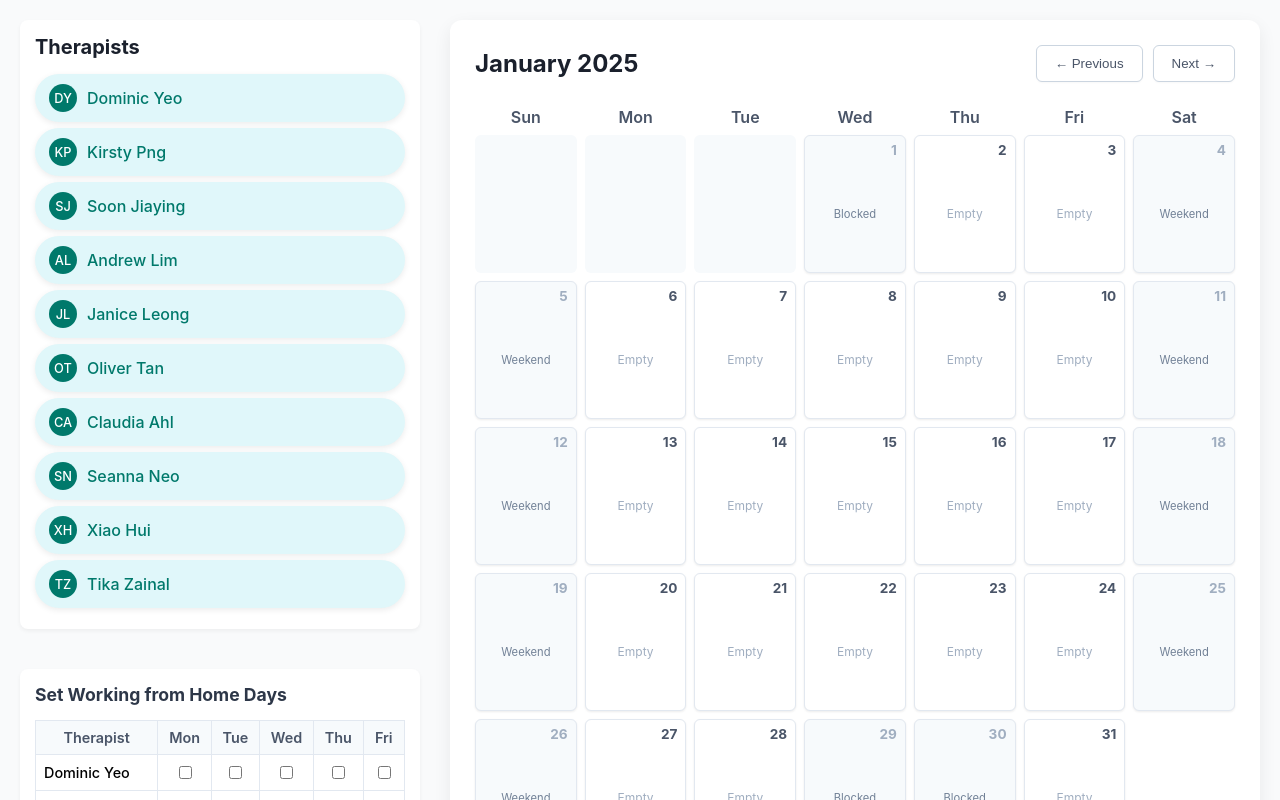
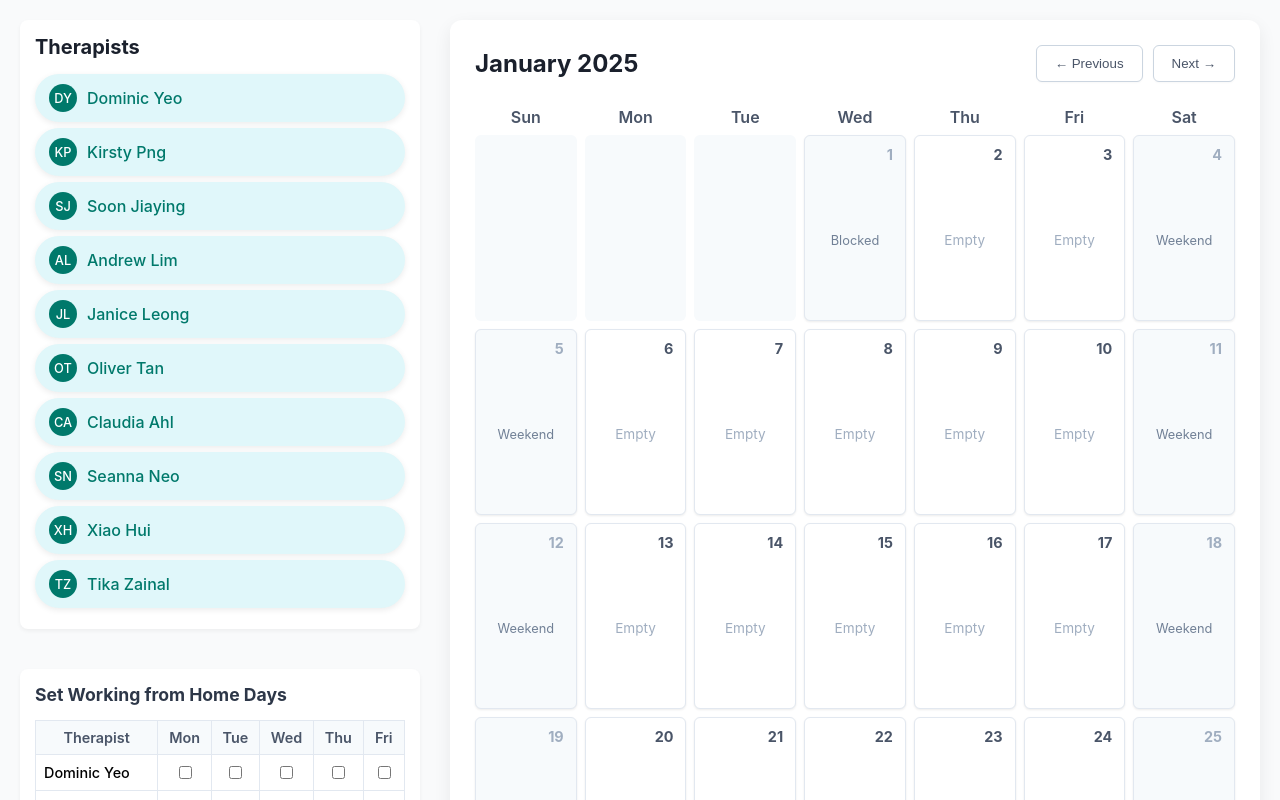
Before and after one commit to jxhnthan/hwb-crisis-rostering, a React (Create React App) app: page / in a window 1280 px wide. Shown: the top 800 px of the page. Built offline with nearby package versions, Linux system fonts and the light colour scheme.

Commit message:
Update App.js

```diff
--- a/src/App.js
+++ b/src/App.js
@@ -20,7 +20,7 @@ const blockedDays = [
   "2025-10-21", "2025-12-25"
 ];
 
-//" Helper function to get the dates for each month in 2025 with unique keys
+// Helper function to get the dates for each month in 2025 with unique keys
 const get2025Calendar = () => {
   const months = [
     [31, 'January'], [28, 'February'], [31, 'March'], [30, 'April'],
@@ -64,9 +64,9 @@ const Therapist = ({ name }) => {
       style={{
         display: 'flex',
         alignItems: 'center',
-        gap: '10px',
-        padding: '10px 14px',
-        margin: '6px 0',
+        gap: '10px', // Reverted to original gap
+        padding: '10px 14px', // Reverted to original padding
+        margin: '6px 0', // Reverted to original margin
         backgroundColor: '#E0F7FA',
         borderRadius: '999px',
         fontWeight: '500',
@@ -83,17 +83,17 @@ const Therapist = ({ name }) => {
           backgroundColor: '#00796B',
           color: 'white',
           borderRadius: '50%',
-          width: '28px',
-          height: '28px',
+          width: '28px', // Reverted to original size for the circle
+          height: '28px', // Reverted to original size for the circle
           display: 'flex',
           alignItems: 'center',
           justifyContent: 'center',
-          fontSize: '0.8rem',
+          fontSize: '0.8rem', // Reverted to original font size for initials
         }}
       >
         {initials}
       </div>
-      <span>{name}</span>
+      <span>{name}</span> {/* Reverted to original font size for name */}
     </div>
   );
 };
@@ -118,20 +118,17 @@ const CalendarDay = ({ day, moveTherapist, removeTherapist, isToday, isBlocked }
   }));
 
   const dayNumber = day.date.getDate();
-  const isCurrentMonth = new Date().getMonth() === day.date.getMonth() && new Date().getFullYear() === day.date.getFullYear(); // Optional: for styling non-current month days if you ever show them
 
   let backgroundColor = '#FFFFFF'; // Default background
-  let textColor = '#333333';    // Default text color
   let dayNumberColor = '#4A5568'; // Slightly muted day number
 
   if (finalBlockedStatus) {
     backgroundColor = '#F7FAFC'; // Very light grey for blocked/weekend
-    textColor = '#A0AEC0';       // Muted text for blocked
     dayNumberColor = '#A0AEC0';
   }
   if (isToday) {
     backgroundColor = '#E6FFFA'; // Light teal for today
-    dayNumberColor = '#2C7A7B';   // Stronger teal for today's number
+    dayNumberColor = '#2C7A7B';    // Stronger teal for today's number
   }
 
   // Style for when a therapist is being dragged over a droppable day
@@ -143,27 +140,27 @@ const CalendarDay = ({ day, moveTherapist, removeTherapist, isToday, isBlocked }
     <div
       ref={drop}
       style={{
-        padding: '8px',
-        minHeight: '120px', // Increased min-height for more space
+        padding: '12px', // Increased padding for more inner space
+        minHeight: '160px', // **Significantly increased min-height for more space for larger cards**
         position: 'relative',
         backgroundColor: backgroundColor,
-        borderRadius: '6px', // Softer corners
-        boxShadow: '0 1px 3px rgba(0, 0, 0, 0.05), 0 1px 2px rgba(0, 0, 0, 0.03)', // Softer shadow
+        borderRadius: '6px',
+        boxShadow: '0 1px 3px rgba(0, 0, 0, 0.05), 0 1px 2px rgba(0, 0, 0, 0.03)',
         display: 'flex',
         flexDirection: 'column',
-        gap: '6px', // Space between items inside the day cell
-        border: `1px solid ${isToday ? '#4FD1C5' : '#E2E8F0'}`, // Subtle border, emphasized for today
+        gap: '10px', // **More space between items inside the day cell**
+        border: `1px solid ${isToday ? '#4FD1C5' : '#E2E8F0'}`,
         transition: 'background-color 0.2s ease-in-out',
       }}
     >
       <strong
         style={{
-          alignSelf: 'flex-end', // Position day number to top-right
-          fontSize: '0.85rem',
+          alignSelf: 'flex-end',
+          fontSize: '0.9rem',
           color: dayNumberColor,
-          backgroundColor: isToday ? '#B2F5EA' : 'transparent', // Optional: small bg circle for today's number
+          backgroundColor: isToday ? '#B2F5EA' : 'transparent',
           borderRadius: isToday ? '50%' : '0',
-          padding: isToday ? '2px 6px' : '0',
+          padding: isToday ? '3px 8px' : '0',
           lineHeight: '1',
         }}
       >
@@ -171,55 +168,81 @@ const CalendarDay = ({ day, moveTherapist, removeTherapist, isToday, isBlocked }
       </strong>
 
       {day.therapists.length > 0 ? (
-        day.therapists.map((therapist, idx) => (
+        day.therapists.map((therapist, idx) => {
+          const initials = therapist
+            .split(' ')
+            .map((word) => word[0])
+            .join('')
+            .toUpperCase();
+          return (
             <div
               key={idx}
               style={{
-              fontSize: '0.8rem',
-              padding: '4px 8px',
-              backgroundColor: '#E6FFFA', // Consistent light teal for assigned
-              color: '#234E52',        // Darker teal text
-              borderRadius: '4px',
                 display: 'flex',
+                alignItems: 'center',
+                gap: '12px', // **Increased gap inside the therapist card**
+                padding: '8px 12px', // **More padding for assigned card**
+                backgroundColor: '#E6FFFA',
+                color: '#234E52',
+                borderRadius: '8px', // **Slightly larger border-radius for emphasis**
                 justifyContent: 'space-between',
-              alignItems: 'center',
+                fontWeight: '600', // **Bolder text for better readability**
+                boxShadow: '0 1px 4px rgba(0,0,0,0.08)', // **Subtle shadow for card lift**
               }}
             >
-            <span>{therapist}</span>
+              <div
+                style={{
+                  backgroundColor: '#00796B',
+                  color: 'white',
+                  borderRadius: '50%',
+                  width: '40px', // **Significantly larger circle for initials**
+                  height: '40px', // **Significantly larger circle for initials**
+                  display: 'flex',
+                  alignItems: 'center',
+                  justifyContent: 'center',
+                  fontSize: '1.1rem', // **Larger font for initials**
+                  flexShrink: 0,
+                }}
+              >
+                {initials}
+              </div>
+              <span style={{ fontSize: '1.05rem', flexGrow: 1 }}>{therapist}</span> {/* **Larger font for name** */}
               <button
                 onClick={() => removeTherapist(therapist, day.dayKey)}
                 style={{
-                marginLeft: '8px',
-                color: '#E53E3E', // Red for remove
+                  marginLeft: '10px',
+                  color: '#E53E3E',
                   cursor: 'pointer',
                   background: 'transparent',
                   border: 'none',
                   fontWeight: 'bold',
                   padding: '2px',
                   lineHeight: '1',
+                  fontSize: '1.2rem', // **Larger 'x' for removal**
                 }}
-              title={`Remove ${therapist}`} // Accessibility
+                title={`Remove ${therapist}`}
               >
-              × {/* Use an 'x' icon (times symbol) */}
+                ×
               </button>
             </div>
-        ))
+          );
+        })
       ) : (
-        !finalBlockedStatus && ( // Only show placeholder if not blocked
+        !finalBlockedStatus && (
           <div style={{
-            fontSize: '0.75rem',
+            fontSize: '0.85rem', // Slightly larger placeholder text
             color: '#A0AEC0',
             textAlign: 'center',
-            marginTop: 'auto', // Push to bottom if cell expands
+            marginTop: 'auto',
             marginBottom: 'auto'
           }}>
             Empty
           </div>
         )
       )}
-      {finalBlockedStatus && !isToday && ( // Label for blocked/weekend if not today
+      {finalBlockedStatus && !isToday && (
         <div style={{
-            fontSize: '0.7rem',
+          fontSize: '0.8rem', // Slightly larger blocked/weekend label
           color: '#718096',
           textAlign: 'center',
           marginTop: 'auto',
@@ -245,9 +268,9 @@ const Calendar = ({ monthDays, moveTherapist, removeTherapist, todayDate }) => {
       <div style={{
         display: 'grid',
         gridTemplateColumns: 'repeat(7, 1fr)',
-        gap: '8px', // Slightly reduced gap to match cell padding
+        gap: '8px',
         marginTop: '20px',
-        marginBottom: '8px', // Space before actual calendar days
+        marginBottom: '8px',
         fontWeight: '600',
         color: '#4A5568',
         textAlign: 'center',
@@ -258,14 +281,14 @@ const Calendar = ({ monthDays, moveTherapist, removeTherapist, todayDate }) => {
       <div style={{
         display: 'grid',
         gridTemplateColumns: 'repeat(7, 1fr)',
-        gap: '8px', // Consistent gap
+        gap: '8px',
       }}>
         {/* Add empty divs for padding if the month doesn't start on Sunday */}
         {Array.from({ length: firstDayOfMonth }).map((_, index) => (
           <div key={`empty-${index}`} style={{
-            backgroundColor: '#F7FAFC', // Match blocked background or even lighter
+            backgroundColor: '#F7FAFC',
             borderRadius: '6px',
-            minHeight: '120px', // Match CalendarDay minHeight
+            minHeight: '160px', // **Match CalendarDay minHeight**
           }} />
         ))}
         {monthDays.map((day) => {
@@ -325,7 +348,7 @@ const App = () => {
           return month.map((day) => {
             if (day.dayKey === dayKey && !blockedDays.includes(dayKey) && !day.therapists.includes(name)) {
               // Check if the day is a weekend
-                const dateObj = new Date(day.dayKey.split('-')[0], day.dayKey.split('-')[1]-1, day.dayKey.split('-')[2]);
+              const dateObj = new Date(day.dayKey.split('-')[0], day.dayKey.split('-')[1] - 1, day.dayKey.split('-')[2]);
               const isWeekend = dateObj.getDay() === 0 || dateObj.getDay() === 6;
               if (!isWeekend) { // Only add if not a weekend
                 return { ...day, therapists: [...day.therapists, name] };
@@ -448,7 +471,7 @@ const autoRoster = () => {
 
             // Sort lagging and available by their current count (already partially done by availableToday sort)
             // No, re-sort them explicitly to ensure the absolute lowest gets it
-          laggingAndAvailable.sort((a,b) => monthlyAssignmentCounts[a] - monthlyAssignmentCounts[b]);
+            laggingAndAvailable.sort((a, b) => monthlyAssignmentCounts[a] - monthlyAssignmentCounts[b]);
 
 
             if (laggingAndAvailable.length > 0) {
@@ -458,7 +481,7 @@ const autoRoster = () => {
               // 3. If no "lagging" therapist is available, pick the one with the fewest shifts
               // from the general pool of those available today.
               // `availableToday` is already sorted by count.
-            if(availableToday.length > 0) {
+              if (availableToday.length > 0) {
                 therapistToAssign = availableToday[0];
                 // console.log(`Day ${newDay.dayKey}: Assigning REGULAR ${therapistToAssign} (Count: ${monthlyAssignmentCounts[therapistToAssign]}) from available pool`);
               }
@@ -477,7 +500,7 @@ const autoRoster = () => {
             }
           }
           // if (!assignedThisDay) {
-        //   console.warn(`Could not assign anyone to ${newDay.dayKey}`);
+          //    console.warn(`Could not assign anyone to ${newDay.dayKey}`);
           // }
         }
         return newDay;
@@ -541,7 +564,7 @@ const autoRoster = () => {
           display: 'flex',
           gap: '30px', // Space between sidebar and calendar
           maxWidth: '1800px', // Max width for large screens
-          margin: '0 auto',   // Center content
+          margin: '0 auto',    // Center content
         }}>
 
           {/* 3. Sidebar Area */}
@@ -572,7 +595,7 @@ const autoRoster = () => {
                 <tbody>
                   {therapists.map((therapist) => (
                     <tr key={therapist}>
-                      <td style={{...tableCellStyle, textAlign: 'left', fontWeight: '500' }}>{therapist}</td>
+                      <td style={{ ...tableCellStyle, textAlign: 'left', fontWeight: '500' }}>{therapist}</td>
                       {['Monday', 'Tuesday', 'Wednesday', 'Thursday', 'Friday'].map((day) => (
                         <td key={day} style={tableCellStyle}>
                           <input
@@ -644,8 +667,8 @@ const autoRoster = () => {
                     type="button" // Good practice
                     style={{ ...buttonStyle, marginRight: '10px' }}
                     onClick={() => changeMonth('prev')}
-                    onMouseEnter={(e) => { e.currentTarget.style.backgroundColor = '#F0F4F8';}}
-                    onMouseLeave={(e) => { e.currentTarget.style.backgroundColor = '#FFFFFF';}}
+                    onMouseEnter={(e) => { e.currentTarget.style.backgroundColor = '#F0F4F8'; }}
+                    onMouseLeave={(e) => { e.currentTarget.style.backgroundColor = '#FFFFFF'; }}
                   >
                     ← Previous
                   </button>
@@ -653,8 +676,8 @@ const autoRoster = () => {
                     type="button" // Good practice
                     style={buttonStyle}
                     onClick={() => changeMonth('next')}
-                    onMouseEnter={(e) => { e.currentTarget.style.backgroundColor = '#F0F4F8';}}
-                    onMouseLeave={(e) => { e.currentTarget.style.backgroundColor = '#FFFFFF';}}
+                    onMouseEnter={(e) => { e.currentTarget.style.backgroundColor = '#F0F4F8'; }}
+                    onMouseLeave={(e) => { e.currentTarget.style.backgroundColor = '#FFFFFF'; }}
                   >
                     Next →
                   </button>
@@ -670,18 +693,18 @@ const autoRoster = () => {
             </div> {/* End of calendar-container-content */}
 
             <div style={{ marginTop: '30px', display: 'flex', gap: '12px', flexWrap: 'wrap', borderTop: '1px solid #E2E8F0', paddingTop: '20px' }}>
-              <button type="button" style={buttonStyle} onClick={goToToday}  onMouseEnter={(e) => { e.currentTarget.style.backgroundColor = '#F0F4F8';}} onMouseLeave={(e) => { e.currentTarget.style.backgroundColor = '#FFFFFF';}}>Today</button>
+              <button type="button" style={buttonStyle} onClick={goToToday} onMouseEnter={(e) => { e.currentTarget.style.backgroundColor = '#F0F4F8'; }} onMouseLeave={(e) => { e.currentTarget.style.backgroundColor = '#FFFFFF'; }}>Today</button>
               <button
                 type="button"
                 style={{ ...buttonStyle, backgroundColor: '#38A169', color: 'white', border: '1px solid #38A169' }}
                 onClick={autoRoster}
-                onMouseEnter={(e) => { e.currentTarget.style.backgroundColor = '#2F855A';}}
-                onMouseLeave={(e) => { e.currentTarget.style.backgroundColor = '#38A169';}}
+                onMouseEnter={(e) => { e.currentTarget.style.backgroundColor = '#2F855A'; }}
+                onMouseLeave={(e) => { e.currentTarget.style.backgroundColor = '#38A169'; }}
               >
                 Auto Roster
               </button>
-              <button type="button" style={buttonStyle} onClick={resetCalendar} onMouseEnter={(e) => { e.currentTarget.style.backgroundColor = '#F0F4F8';}} onMouseLeave={(e) => { e.currentTarget.style.backgroundColor = '#FFFFFF';}}>Reset Calendar</button>
-              <button type="button" style={buttonStyle} onClick={saveAsPNG} onMouseEnter={(e) => { e.currentTarget.style.backgroundColor = '#F0F4F8';}} onMouseLeave={(e) => { e.currentTarget.style.backgroundColor = '#FFFFFF';}}>Save as PNG</button>
+              <button type="button" style={buttonStyle} onClick={resetCalendar} onMouseEnter={(e) => { e.currentTarget.style.backgroundColor = '#F0F4F8'; }} onMouseLeave={(e) => { e.currentTarget.style.backgroundColor = '#FFFFFF'; }}>Reset Calendar</button>
+              <button type="button" style={buttonStyle} onClick={saveAsPNG} onMouseEnter={(e) => { e.currentTarget.style.backgroundColor = '#F0F4F8'; }} onMouseLeave={(e) => { e.currentTarget.style.backgroundColor = '#FFFFFF'; }}>Save as PNG</button>
             </div>
           </div>
         </div>
```
Lines whose indentation alone changed are shown as unchanged.
